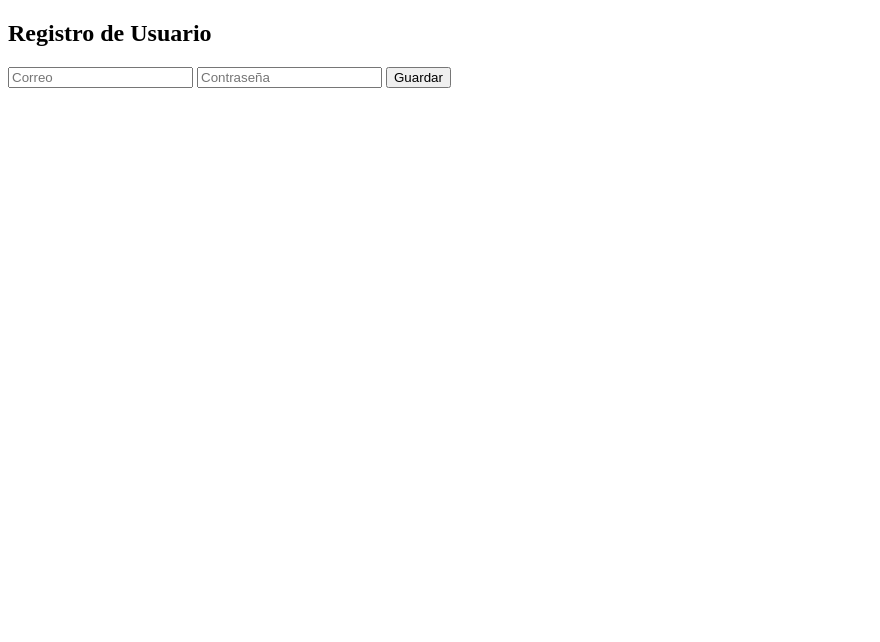
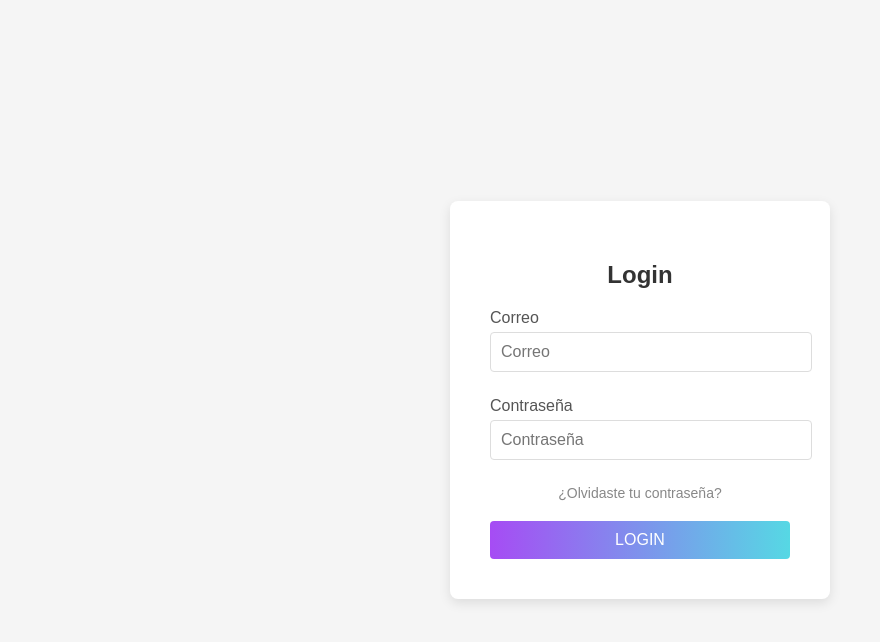
Before and after one commit to 01JuanCarlos/Prueba, a plain HTML site: page index.html in a window 1280 px wide. Shown: the whole page, without its empty margins (0-880 px from the left). Drawn offline with Linux system fonts and the light colour scheme.

Commit message:
first commit

```diff
--- a/index.html
+++ b/index.html
@@ -7,14 +7,96 @@
   <script src="https://www.gstatic.com/firebasejs/9.6.1/firebase-app.js"></script>
   <script src="https://www.gstatic.com/firebasejs/9.6.1/firebase-firestore.js"></script>
 </head>
+<style>
+    body {
+      display: flex;
+      justify-content: center;
+      align-items: center;
+      height: 100vh;
+      margin: 0;
+      font-family: Arial, sans-serif;
+      background-color: #f5f5f5;
+    }
+
+    .login-container {
+      width: 300px;
+      padding: 40px;
+      background-color: #fff;
+      box-shadow: 0px 4px 12px rgba(0, 0, 0, 0.1);
+      border-radius: 8px;
+      text-align: center;
+    }
+
+    .login-container h2 {
+      margin-bottom: 20px;
+      font-size: 24px;
+      color: #333;
+    }
+
+    .login-container label {
+      display: block;
+      text-align: left;
+      margin: 10px 0 5px;
+      color: #555;
+    }
+
+    .login-container input[type="text"],
+    .login-container input[type="password"] {
+      width: 100%;
+      padding: 10px;
+      margin-bottom: 15px;
+      border: 1px solid #ddd;
+      border-radius: 4px;
+      font-size: 16px;
+    }
+
+    .login-container a {
+      display: block;
+      margin: 10px 0 20px;
+      font-size: 14px;
+      color: #888;
+      text-decoration: none;
+    }
+
+    .login-container a:hover {
+      color: #555;
+    }
+
+    .login-container button {
+      width: 100%;
+      padding: 10px;
+      border: none;
+      border-radius: 4px;
+      font-size: 16px;
+      color: #fff;
+      background: linear-gradient(90deg, #a64cf4, #56d8e4);
+      cursor: pointer;
+    }
+
+    .login-container button:hover {
+      opacity: 0.9;
+    }
+  </style>
 <body>
 
-  <h2>Registro de Usuario</h2>
-  <form id="registerForm">
-    <input type="email" id="email" placeholder="Correo" required />
-    <input type="password" id="password" placeholder="Contraseña" required />
-    <button type="submit">Guardar</button>
+
+
+    <div class="login-container">
+        <h2>Login</h2>
+        <form id="loginForm">
+          <label for="email">Correo</label>
+          <input type="text" id="email" placeholder="Correo" required>
+
+          <label for="password">Contraseña</label>
+          <input type="password" id="password" placeholder="Contraseña" required>
+
+          <a href="#">¿Olvidaste tu contraseña?</a>
+          <button type="submit">LOGIN</button>
         </form>
+      </div>
+
+
+
 
       <script type="module">
         // Importa las funciones necesarias
@@ -51,14 +133,14 @@
         }
 
         // Maneja el formulario de envío
-    const form = document.getElementById("registerForm");
+        const form = document.getElementById("loginForm");
         form.addEventListener("submit", (e) => {
           e.preventDefault();
           const email = document.getElementById("email").value;
           const password = document.getElementById("password").value;
           saveUserToFirestore(email, password);
+          form.reset();
         });
       </script>
-
 </body>
 </html>
```
Lines whose indentation alone changed are shown as unchanged.
